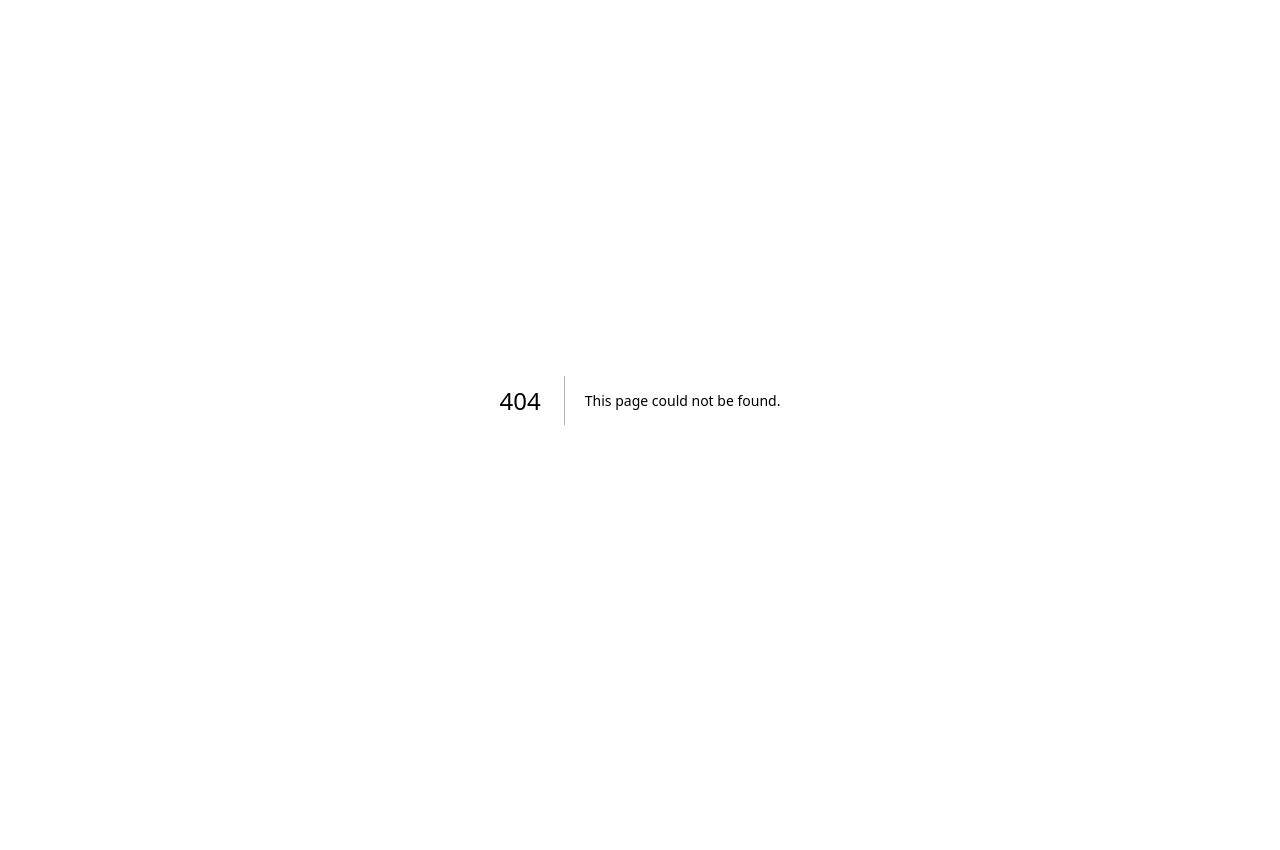
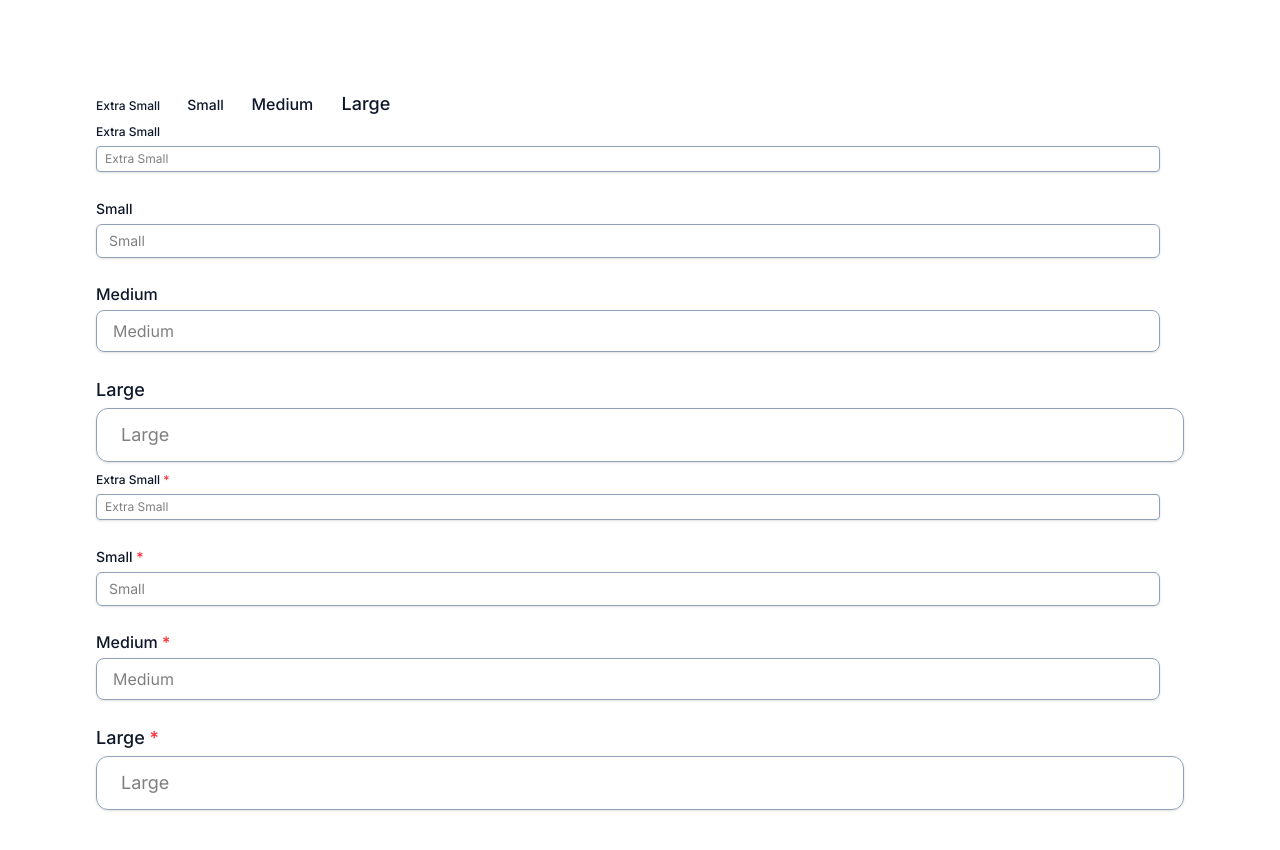
Before and after one commit to shoraid/fantasize-ui, a Next.js app: page /components/forms/label in a window 1280 px wide. Before the commit this address had no page. Shown: the top 850 px of the page. Before the commit the page ends 800 px from the top, so only its background shows below. Built offline with nearby package versions, Linux system fonts and the light colour scheme.

Commit message:
add label component

```diff
--- /dev/null
+++ b/src/app/components/forms/label/page.tsx
@@ -0,0 +1,72 @@
+import BaseInput from "@/components/forms/base-input";
+import Label from "@/components/forms/base-label";
+
+export default function Input() {
+  return (
+    <div className="flex min-h-screen flex-col items-center gap-y-12 pt-[7%] pb-10">
+      <div className="container w-[85%]">
+        <div className="space-y-6 space-x-6">
+          <Label size="xs">Extra Small</Label>
+
+          <Label size="sm">Small</Label>
+
+          <Label size="md">Medium</Label>
+
+          <Label size="lg">Large</Label>
+        </div>
+
+        <div className="space-y-6 space-x-6">
+          <div>
+            <Label size="xs">Extra Small</Label>
+            <BaseInput size="xs" placeholder="Extra Small" />
+          </div>
+
+          <div>
+            <Label size="sm">Small</Label>
+            <BaseInput size="sm" placeholder="Small" />
+          </div>
+
+          <div>
+            <Label size="md">Medium</Label>
+            <BaseInput size="md" placeholder="Medium" />
+          </div>
+
+          <div>
+            <Label size="lg">Large</Label>
+            <BaseInput size="lg" placeholder="Large" />
+          </div>
+        </div>
+
+        <div className="space-y-6 space-x-6">
+          <div>
+            <Label size="xs" required>
+              Extra Small
+            </Label>
+            <BaseInput size="xs" placeholder="Extra Small" />
+          </div>
+
+          <div>
+            <Label size="sm" required>
+              Small
+            </Label>
+            <BaseInput size="sm" placeholder="Small" />
+          </div>
+
+          <div>
+            <Label size="md" required>
+              Medium
+            </Label>
+            <BaseInput size="md" placeholder="Medium" />
+          </div>
+
+          <div>
+            <Label size="lg" required>
+              Large
+            </Label>
+            <BaseInput size="lg" placeholder="Large" />
+          </div>
+        </div>
+      </div>
+    </div>
+  );
+}
--- /dev/null
+++ b/src/components/forms/base-label.tsx
@@ -0,0 +1,47 @@
+import { clsx } from "clsx/lite";
+import { ForwardedRef, forwardRef, LabelHTMLAttributes } from "react";
+import { twMerge } from "tailwind-merge";
+
+export interface LabelProps extends LabelHTMLAttributes<HTMLLabelElement> {
+  size?: "xs" | "sm" | "md" | "lg";
+  required?: boolean;
+}
+
+const DEFAULT_SIZE = "sm";
+
+const Label = forwardRef(
+  (props: LabelProps, ref: ForwardedRef<HTMLLabelElement>) => {
+    const {
+      size = DEFAULT_SIZE,
+      required,
+      children,
+      className,
+      ...rest
+    } = props;
+
+    const sizeStyle = styles.size[size];
+
+    return (
+      <label
+        ref={ref}
+        className={twMerge(styles.default, sizeStyle, className)}
+        {...rest}
+      >
+        {children} {required ? <span className={styles.required}>*</span> : ""}
+      </label>
+    );
+  },
+);
+
+export default Label;
+
+const styles = {
+  default: clsx("font-medium text-slate-900"),
+  required: clsx("text-red-500"),
+  size: {
+    xs: clsx("text-xs"),
+    sm: clsx("text-sm"),
+    md: clsx("text-base"),
+    lg: clsx("text-lg"),
+  },
+};
```
